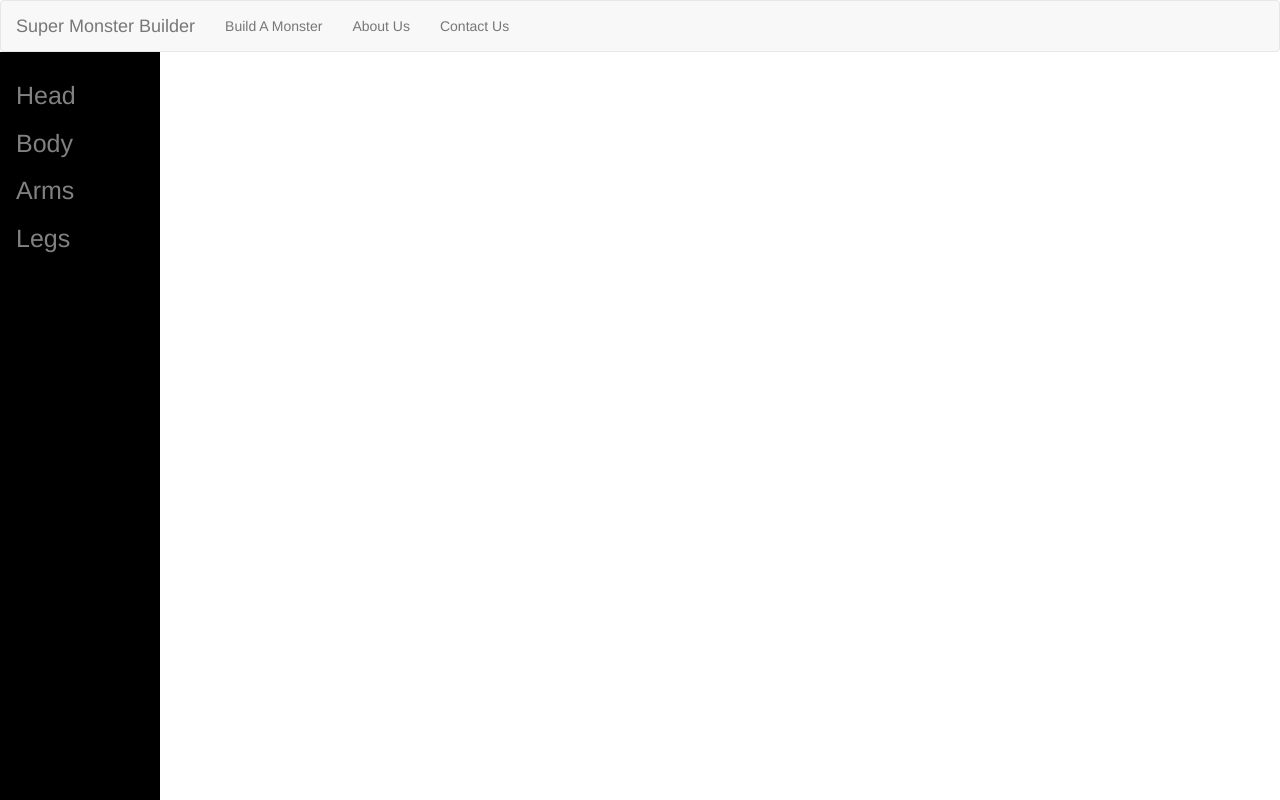
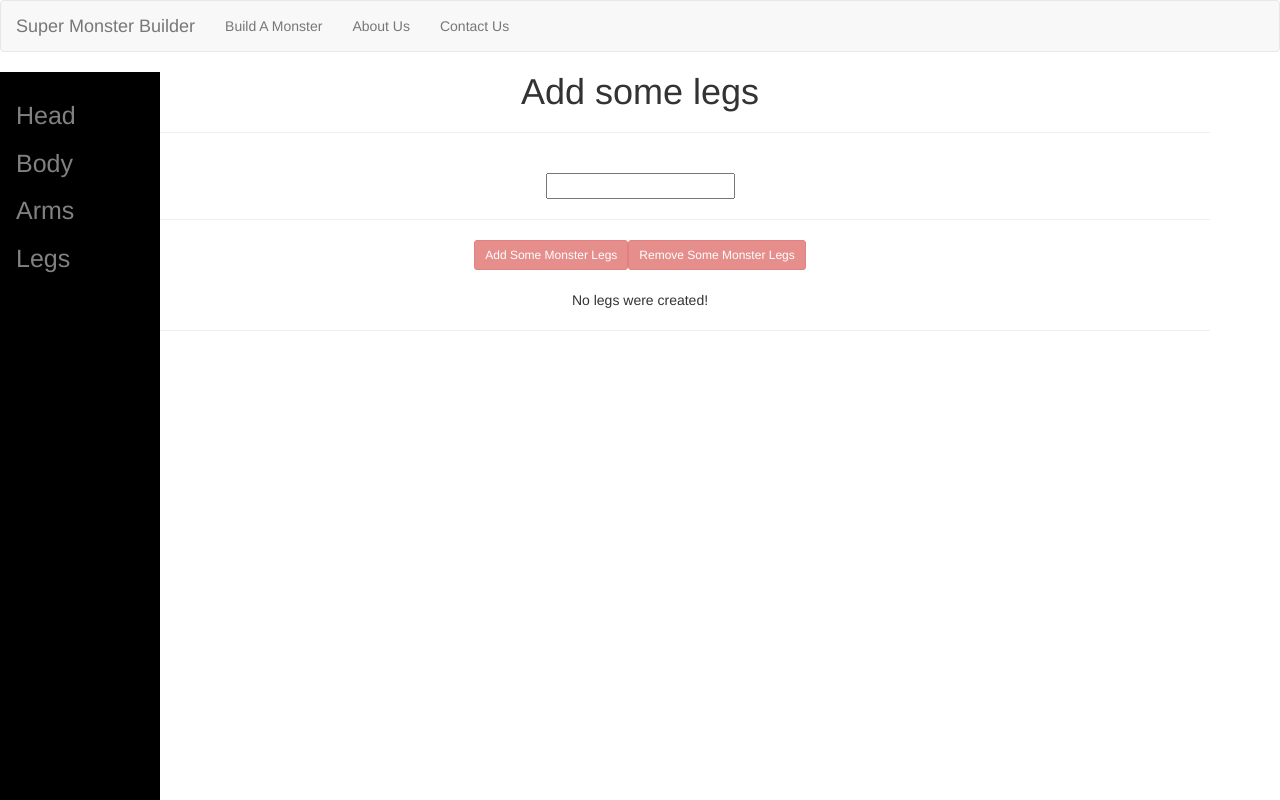
Before and after one commit to jocelynsaysrawr/angular-monster-builder, an Angular app: page / in a window 1280 px wide. Built offline with nearby package versions, Linux system fonts and the light colour scheme.

Commit message:
added things

```diff
--- a/src/app/app.component.html
+++ b/src/app/app.component.html
@@ -6,4 +6,5 @@
 
   <app-navigation></app-navigation>
 
+  <app-legs></app-legs>
 </div>
--- a/src/app/navigation/legs/legs.component.html
+++ b/src/app/navigation/legs/legs.component.html
@@ -4,8 +4,13 @@
 
   <br>
   <input type="text" [(ngModel)]="name">
+  <hr>
+
   <button type="button" class="btn btn-danger btn-sm" [disabled]="!allowNewLegs" (click)="onCreateLegs()">Add Some Monster Legs</button>
+
   <button type="button" class="btn btn-danger btn-sm" [disabled]="!allowNewLegs" (click)="onCreateLegs()">Remove Some Monster Legs</button>
+
+
   <br>
   <br>
   <p>{{legsCreationStatus}}</p>
--- a/src/app/navigation/legs/legs.component.ts
+++ b/src/app/navigation/legs/legs.component.ts
@@ -7,13 +7,15 @@ import { Component, OnInit } from '@angular/core';
 })
 export class LegsComponent implements OnInit {
 
-  allowNewLegs = false;
+  // allowNewLegs = false;
   legsCreationStatus = 'No legs were created!';
 
   constructor() {
-    setTimeout(() => {
-      this.allowNewLegs = true;
-    }, 2000);
+
+    // setTimeout(() => {
+    //   this.allowNewLegs = true;
+    // }, 2000);
+
   }
 
   ngOnInit() {
@@ -23,4 +25,8 @@ export class LegsComponent implements OnInit {
     this.legsCreationStatus = 'Legs were added!!!!';
   }
 
+  onDeleteLegs() {
+    this.legsCreationStatus = 'YOU CUT OFF THE LEGS YOU SICK FUCK'
+  }
+
 }
```
